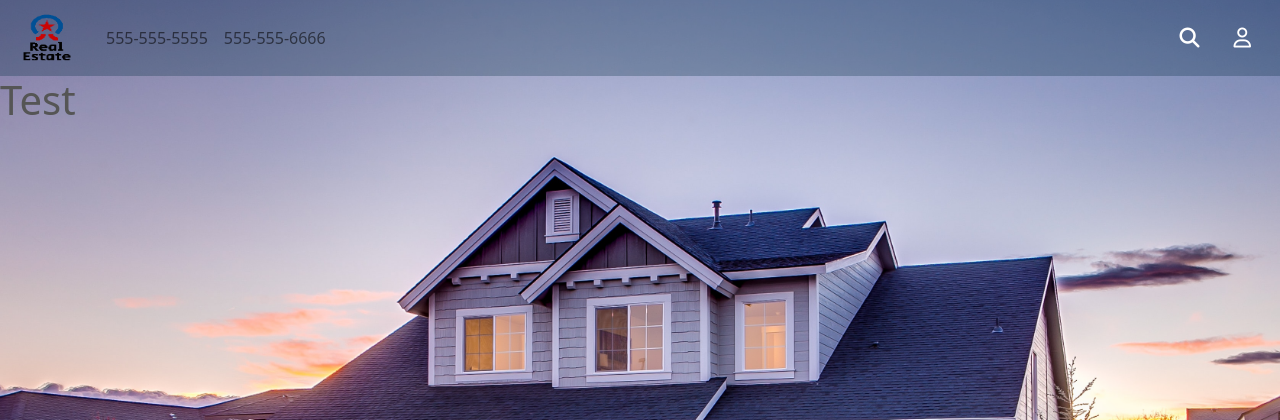
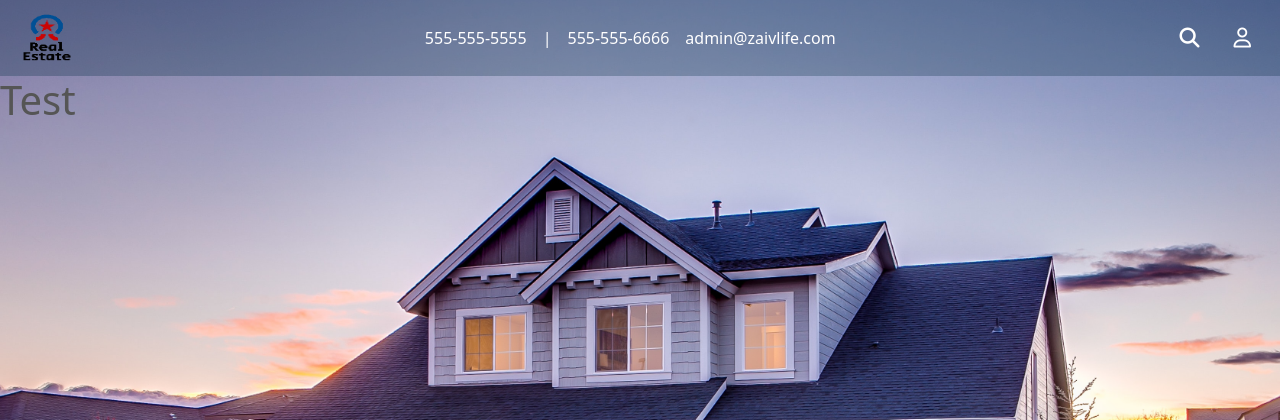
Before and after one commit to lseparatio/estate-agency-website, a Django app: page / in a window 1280 px wide. Shown: the top 420 px of the page. Run offline with Django 4.2, Linux system fonts and the light colour scheme; some libraries are stand-ins or nearby versions.

Commit message:
moved bootstrap menu to canavas an stilled a bit

```diff
--- a/static/css/base.css
+++ b/static/css/base.css
@@ -28,3 +28,7 @@ nav {
 .navbar-light .navbar-toggler {
     border: 1px solid white;
 }
+
+#navbarSupportedContent ul li a {
+    color: white;
+}
--- a/templates/base.html
+++ b/templates/base.html
@@ -60,17 +60,18 @@
             </button>
           </li>
         </ul>
-                <button class="navbar-toggler" type="button" data-bs-toggle="collapse"
-                    data-bs-target="#navbarSupportedContent" aria-controls="navbarSupportedContent"
-                    aria-expanded="false" aria-label="Toggle navigation">
+        <button class="navbar-toggler" type="button" data-bs-toggle="offcanvas" data-bs-target="#mobileNav"
+          aria-controls="mobileNav" aria-expanded="false" aria-label="Toggle navigation">
           <span class="navbar-toggler-icon"></span>
         </button>
         {% include 'includes/main-nav.html' %}
         {% include 'includes/mobile-top-header.html' %}
+
       </div>
     </nav>
     {% include 'includes/login-sidebar.html' %}
     {% include 'includes/search-sidebar.html' %}
+    {% include 'includes/mobile-nav.html' %}
   </header>
 
 
--- a/templates/includes/main-nav.html
+++ b/templates/includes/main-nav.html
@@ -1,10 +1,16 @@
-<div class="collapse navbar-collapse" id="navbarSupportedContent">
-    <ul class="navbar-nav list-unstyled text-center ml-auto mb-2 mb-lg-0">
+<div class="collapse navbar-collapse justify-content-center" id="navbarSupportedContent">
+    <ul class="navbar-nav list-unstyled">
         <li class="nav-item">
             <a class="nav-link" href="tel:555-555-5555">555-555-5555</a>
         </li>
         <li class="nav-item">
+            <a class="nav-link" id="verticalLine">|</a>
+        </li>
+        <li class="nav-item">
             <a class="nav-link" href="tel:555-555-6666">555-555-6666</a>
+        </li>
+        <li class="nav-item">
+            <a class="nav-link" href="mailto:admin@zaivlife.com">admin@zaivlife.com</a>
         </li>
     </ul>
 </div>
--- /dev/null
+++ b/templates/includes/mobile-nav.html
@@ -0,0 +1,9 @@
+<div class="offcanvas offcanvas-end" tabindex="-1" id="mobileNav" aria-labelledby="mobileNav">
+    <div class="offcanvas-header">
+        <h5 id="mobileNav">Offcanvas right</h5>
+        <button type="button" class="btn-close text-reset" data-bs-dismiss="offcanvas" aria-label="Close"></button>
+    </div>
+    <div class="offcanvas-body">
+        This is Mobile Nav
+    </div>
+</div>
```
Lines whose indentation alone changed are shown as unchanged.
